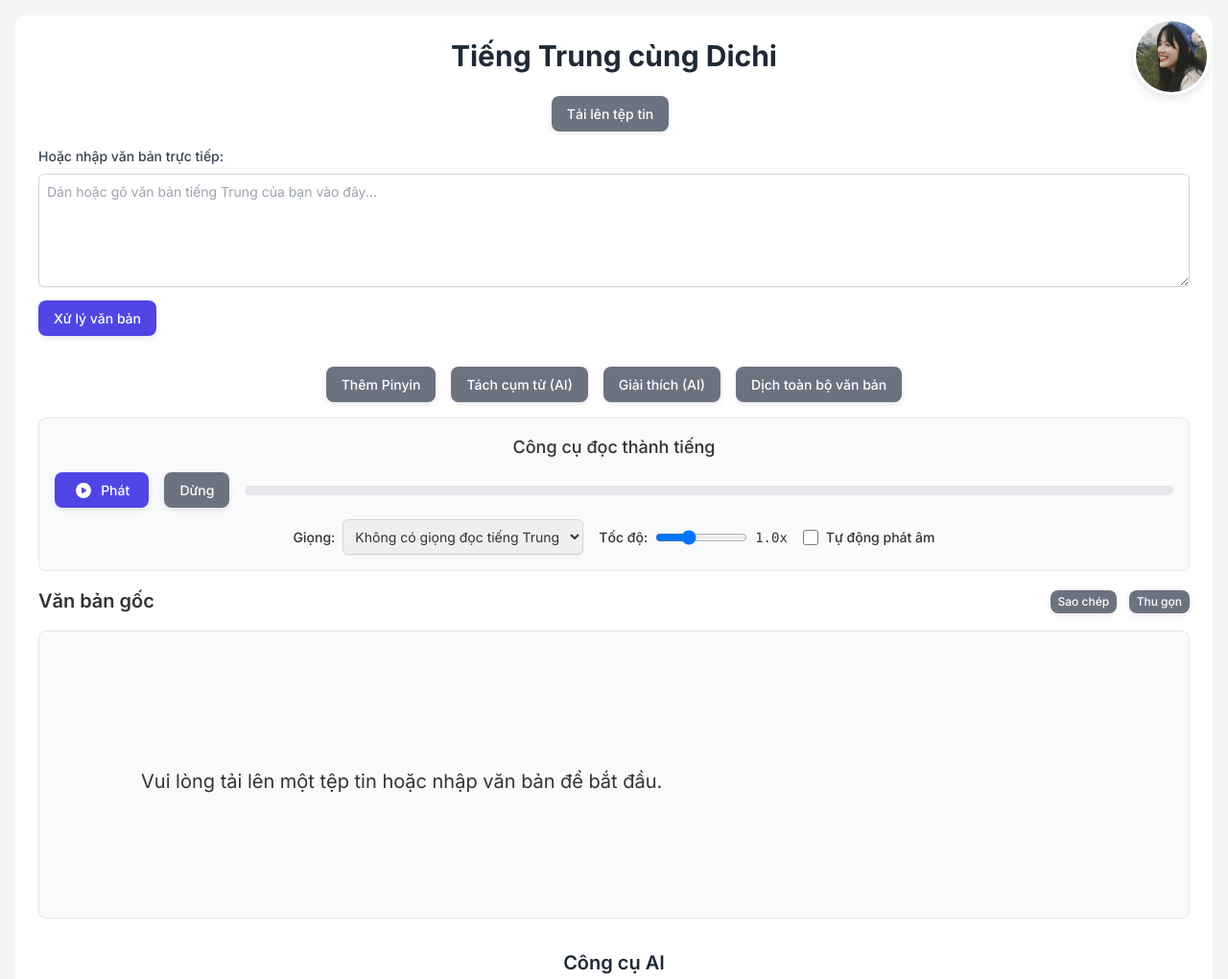
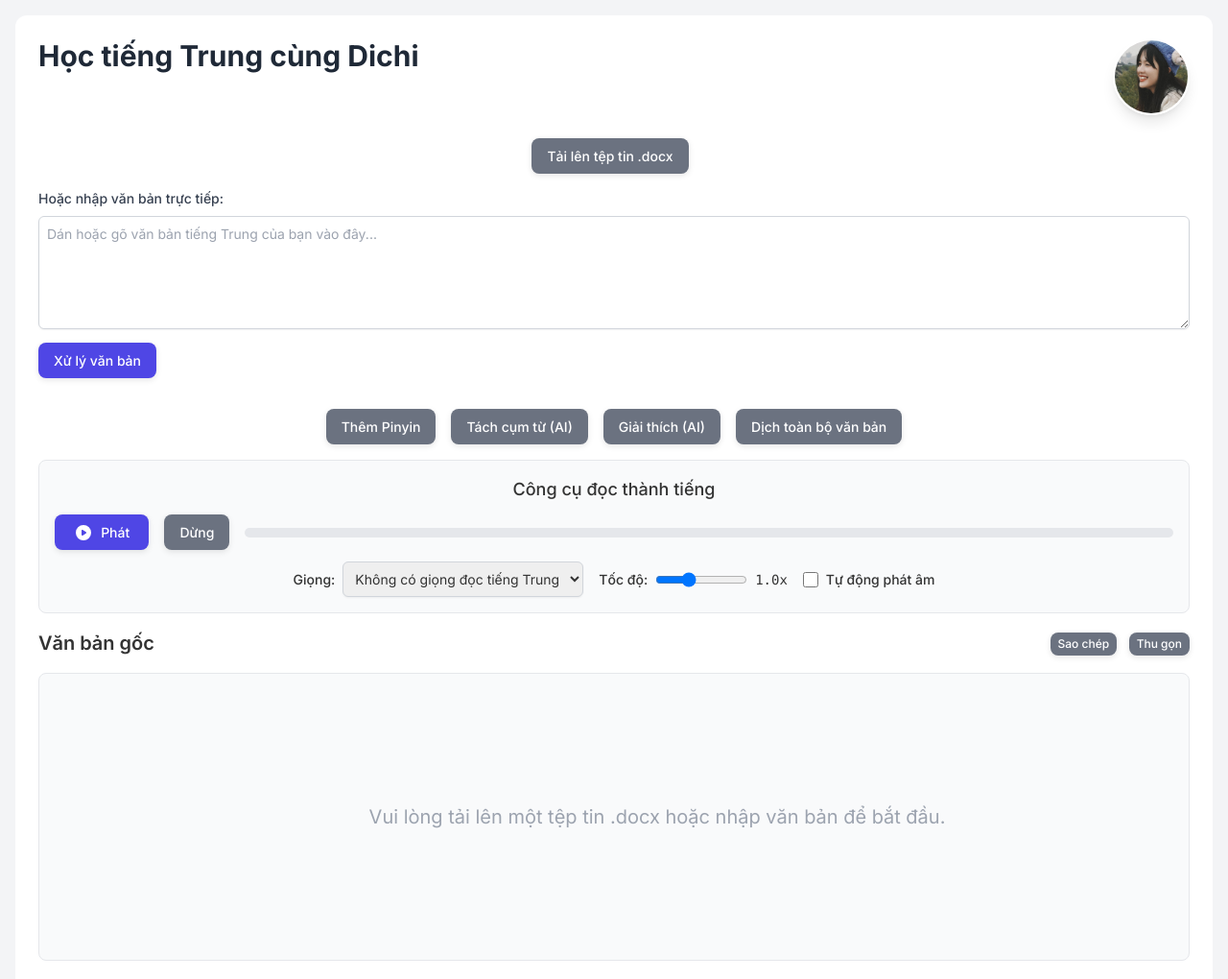
Before and after one commit to X102/tiengTrung, a plain HTML site: page index.html in a window 1280 px wide. Shown: the top 1020 px of the page at 96% size. Drawn offline with nearby package versions, Linux system fonts and the light colour scheme.

Commit message:
Update index.html

```diff
--- a/index.html
+++ b/index.html
@@ -27,19 +27,6 @@
             width: 100%;
             max-width: 900px;
             overflow: hidden;
-            position: relative; /* Needed for absolute positioning of the image */
-        }
-        .corner-image {
-            position: absolute;
-            top: 0.2rem;
-            right: 0.2rem;
-            width: 80px;
-            height: 80px;
-            border-radius: 50%;
-            object-fit: cover;
-            border: 3px solid white;
-            box-shadow: 0 4px 8px rgba(0,0,0,0.1);
-            z-index: 10;
         }
         .text-content {
             white-space: pre-wrap; /* Preserve whitespace and line breaks */
@@ -54,6 +41,16 @@
             max-height: 70vh;
             overflow-y: auto;
             font-size: 1.25rem;
+            display: flex;
+            align-items: center;
+            justify-content: center;
+            text-align: center;
+            color: #9ca3af;
+        }
+        .text-content.has-content {
+            align-items: flex-start;
+            text-align: left;
+            color: #333;
         }
         .word-clickable, .segmented-word ruby {
             cursor: pointer;
@@ -264,8 +261,10 @@
 </head>
 <body>
     <div class="container">
-        <img src="kieuoanh.jpg" alt=" <3 " class="corner-image">
-        <h1 class="text-3xl font-bold text-center mb-6 text-gray-800">Tiếng Trung cùng Dichi</h1>
+        <div class="flex justify-between items-start mb-6">
+            <h1 class="text-2xl sm:text-3xl font-bold text-gray-800">Học tiếng Trung cùng Dichi</h1>
+            <img src="kieuoanh.jpg" alt="<3" class="w-16 h-16 sm:w-20 sm:h-20 rounded-full object-cover border-2 border-white shadow-lg flex-shrink-0">
+        </div>
 
         <!-- Controls Section -->
         <div class="space-y-4 mb-4">
@@ -273,7 +272,7 @@
             <div class="flex flex-col sm:flex-row items-center justify-center gap-4">
                 <!-- File Upload -->
                 <div class="flex items-center space-x-2">
-                    <label for="file-upload" class="button-base button-secondary cursor-pointer">Tải lên tệp tin</label>
+                    <label for="file-upload" class="button-base button-secondary cursor-pointer">Tải lên tệp tin .docx</label>
                     <input type="file" id="file-upload" class="hidden" accept=".txt,.docx">
                     <span id="file-name" class="text-gray-600 text-sm"></span>
                 </div>
@@ -334,8 +333,7 @@
                 </div>
             </div>
             <div id="text-display" class="text-content">
-                <!-- Text content will be loaded here -->
-                Vui lòng tải lên một tệp tin hoặc nhập văn bản để bắt đầu.
+                Vui lòng tải lên một tệp tin .docx hoặc nhập văn bản để bắt đầu.
             </div>
         </div>
 
@@ -449,7 +447,7 @@
                 <li><a href="https://hvdic.thivien.net/" target="_blank">Từ điển Hán Nôm</a> - Tra cứu Hán tự, Nôm và các từ điển liên quan.</li>
                 <li><a href="https://www.mdbg.net/chinese/dictionary" target="_blank">MDBG Chinese Dictionary</a> - Từ điển Trung-Anh trực tuyến miễn phí.</li>
                 <li><a href="https://www.archchinese.com/" target="_blank">Arch Chinese</a> - Công cụ học Hán tự và luyện viết.</li>
-                 <li>* Web này được tặng cho <a href="https://www.facebook.com/kieuoanhdichi" target="_blank">Kiều Oanh</a> - Giáo viên tiếng Trung, du học sinh thạc sĩ tại Trung Quốc.</li>
+                <li>* Web này được tặng cho <a href="https://www.facebook.com/kieuoanhdichi" target="_blank">Kiều Oanh</a> - Giáo viên tiếng Trung, du học sinh thạc sĩ tại Trung Quốc.</li>
             </ul>
         </div>
 
@@ -489,7 +487,7 @@
     </div>
 
     <!-- External libraries moved to the end of body -->
-    <script src="https://cdnjs.cloudflare.com/ajax/libs/mammoth/1.5.1/mammoth.browser.min.js"></script>
+    <script src="https://cdn.jsdelivr.net/npm/docx-preview@0.1.15/dist/docx-preview.js"></script>
 
     <!-- Firebase SDK Compat libraries for global access -->
     <script src="https://www.gstatic.com/firebasejs/9.22.1/firebase-app-compat.js"></script>
```
